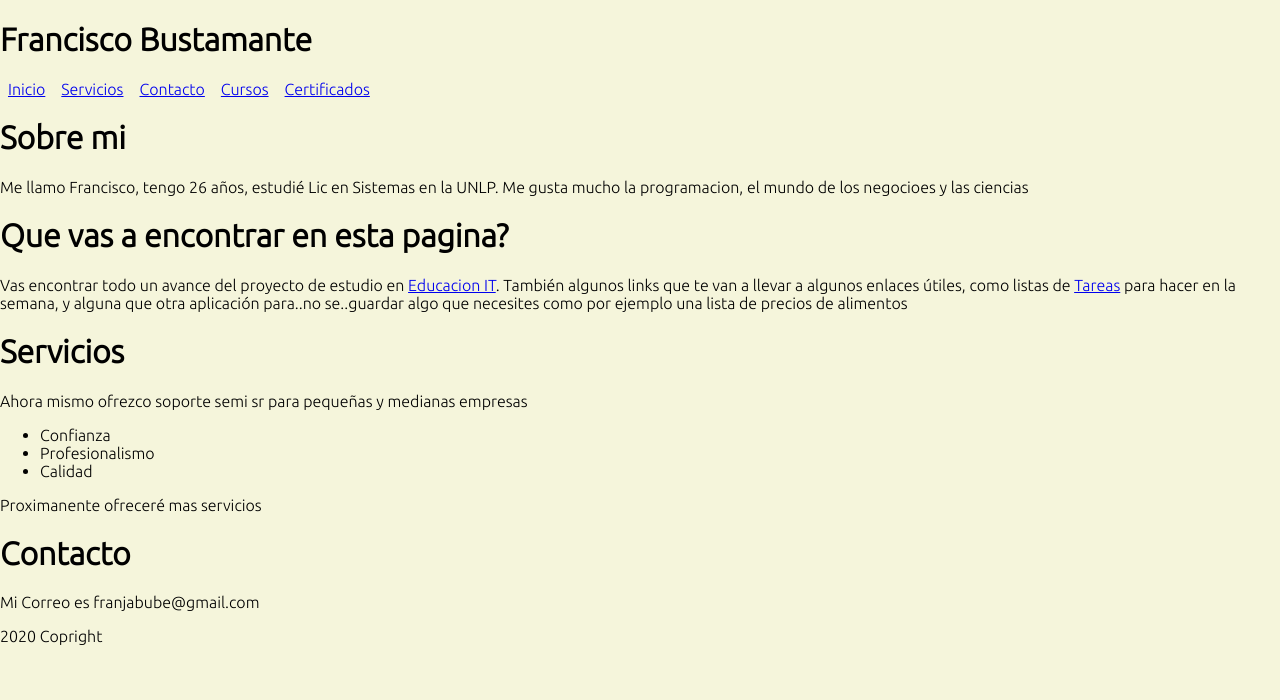
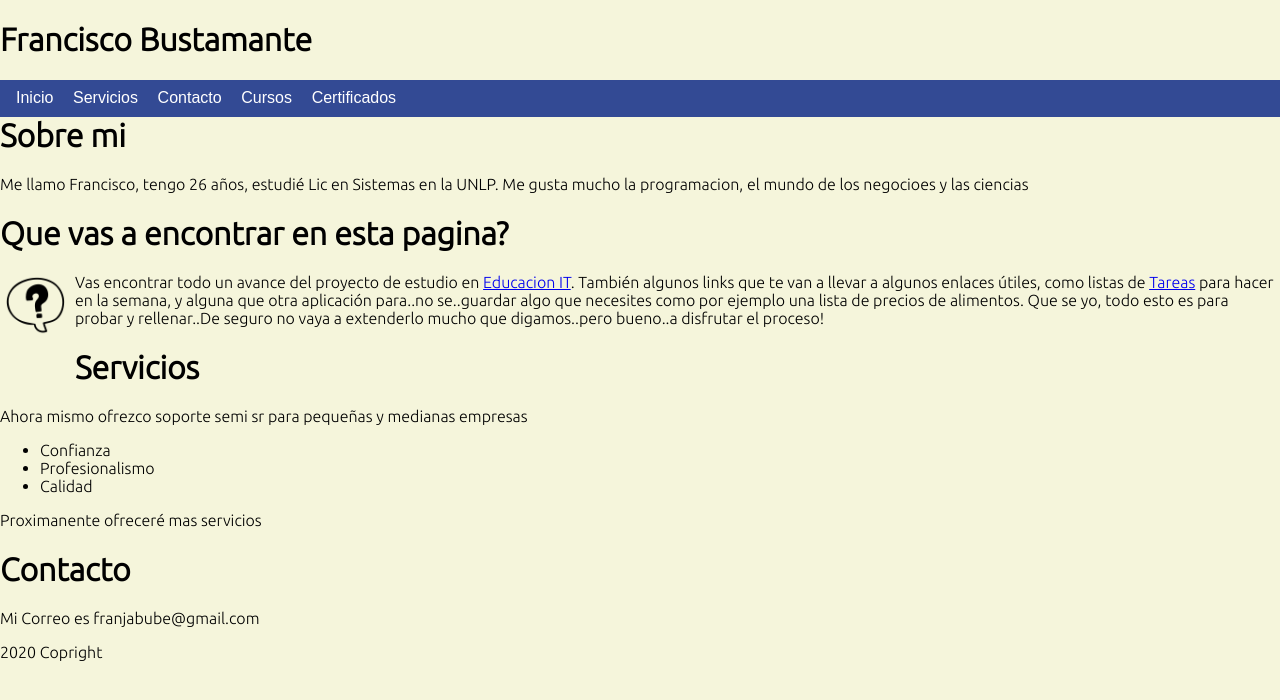
Before and after one commit to franjabube/Educacionit, a plain HTML site: page Web/index.html in a window 1280 px wide. Drawn offline with Linux system fonts and the light colour scheme.

Commit message:
Jugando con imagenes

```diff
--- a/Web/estilos.css
+++ b/Web/estilos.css
@@ -4,13 +4,38 @@ body{
     margin: 0;
 }
 
-nav ul{
-    list-style-type: none;
+nav{
+    width: 100%;
+    background-color: green;
+    float: left;
+
+}
+
+.menu{
+    margin: 0;
+    padding: 8px;
+    height: 21px;
+    background-color: #334a94;
+}
+
+.menu li{
     display: inline;
 }
-nav ul li {
-    float: left;
+
+.button{
+    font-family: Arial;
+    font-size: 1em;
+    font-style: none;
+    color: #ffffff;
+    padding: 8px;
+    text-decoration: none;
 }
-nav ul li a {
-    padding: 8px;
+
+.button:link{
+    background-color: #334a94;
+    color: #ffffff;
 }
+
+.button:hover{
+    background-color: #786ed4;
+}
--- a/Web/index.html
+++ b/Web/index.html
@@ -11,25 +11,26 @@
         <h1>Francisco Bustamante</h1>
 
         <nav>
-            <ul >
-                <li><a href="index.html" title="vinculo al inicio">Inicio</a></li>
-                <li><a href="index.html" title="vinculo a servicios">Servicios</a></li>
-                <li><a href="contacto.html" title="vinculo a conacto">Contacto</a></li>
-                <li><a href="cursos.html" title="vinculo a cursos">Cursos</a></li>
-                <li><a href="certificados.html" title="vinculo a certificados">Certificados</a></li>
+            <ul class="menu">
+                <li><a class="button" href="index.html" title="vinculo al inicio">Inicio</a></li>
+                <li><a class="button" href="index.html" title="vinculo a servicios">Servicios</a></li>
+                <li><a class="button" href="contacto.html" title="vinculo a conacto">Contacto</a></li>
+                <li><a class="button" href="cursos.html" title="vinculo a cursos">Cursos</a></li>
+                <li><a class="button" href="certificados.html" title="vinculo a certificados">Certificados</a></li>
             </ul>
         </nav>
 
-
+        <main>
             <h1>Sobre mi</h1>
 
             <p>Me llamo Francisco, tengo 26 años, estudié Lic en Sistemas en la UNLP. Me gusta mucho la programacion, el mundo de los negocioes y las ciencias</p>
 
             <h1>Que vas a encontrar en esta pagina?</h1>
 
-        <p> Vas  encontrar todo un avance del proyecto de estudio en <a href="https://alumni.education/course/260/class/840Educacion IT" title="Vinculo a educacion it">Educacion IT</a>. También algunos links que
+            <p><img src="pregunta.png" align="left" style="border-width: 2px; width: 60px; height: 60px; margin-left: 5px; margin-right: 10px; margin-top: 2px; margin-bottom: 20px;" alt="pregunta"> Vas  encontrar todo un avance del proyecto de estudio en <a href="https://alumni.education/course/260/class/840Educacion IT" title="Vinculo a educacion it">Educacion IT</a>. También algunos links que
                 te van a llevar a algunos enlaces útiles, como listas de <a href="http://127.0.0.1:5500/Web/tareas.html" title="vinculo a tareas">Tareas</a> para hacer en la semana, y alguna que otra
-            aplicación para..no se..guardar algo que necesites como por ejemplo una lista de precios de alimentos
+                aplicación para..no se..guardar algo que necesites como por ejemplo una lista de precios de alimentos. Que se yo, todo esto es para probar y rellenar..De seguro no vaya a extenderlo
+                mucho que digamos..pero bueno..a disfrutar el proceso!
             </p>
 
             <h1>Servicios</h1>
@@ -49,5 +50,10 @@
             <p>Mi Correo es franjabube@gmail.com</p>
 
             <p> 2020 Copright</p>
+
+            <map name="mapa_zonas">
+                <area shape="circle" coords="130,114,29" href="circulo.html" />
+            </map>
+        </main>
     </body>
 </html>
```
Also changed, not shown: Web/certificados.html (+7 -7 lines), Web/contacto.html (+7 -7 lines), Web/cursos.html (+6 -6 lines), Web/pregunta.png (added). Lines whose indentation alone changed are shown as unchanged.
